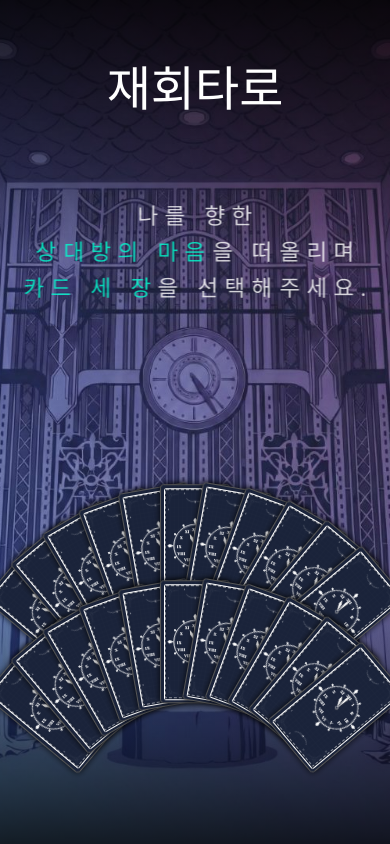
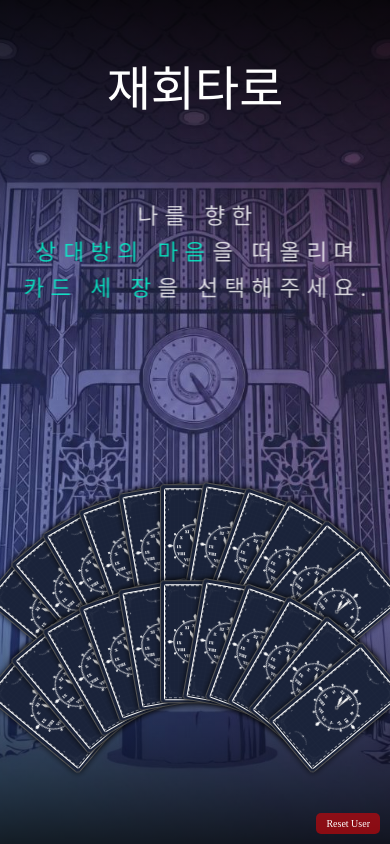
Before and after one commit to gringrape/tarotoo, a React (Vite) app: page / in a window 390 px wide. Both pictures are taken after a click on the button "시작하기". Built offline with nearby package versions, Linux system fonts and the light colour scheme; no server answers; a web font is replaced by a local one.

Commit message:
모바일 로딩

```diff
--- a/mock-server.cjs
+++ b/mock-server.cjs
@@ -144,7 +144,7 @@ const server = http.createServer((req, res) => {
                 res.writeHead(200, { 'Content-Type': 'application/json' });
                 res.end(JSON.stringify(mockResponse));
                 console.log('Response sent.');
-            }, 5000);
+            }, 100000000);
         });
         return;
     }
--- a/src/App.tsx
+++ b/src/App.tsx
@@ -7,6 +7,7 @@ import { AnalysisModal } from "./components/AnalysisModal"
 import { AnalysisResult } from "./components/AnalysisResult"
 import backImg from "./assets/background.jpg"
 import { trackPageView } from "./utils/analytics"
+import { useUser } from "./hooks/useUser"
 
 const Container = styled.div`
   display: flex;
@@ -42,6 +43,7 @@ function App() {
   const [theirCards, setTheirCards] = useState<number[]>([]);
   const [myCards, setMyCards] = useState<number[]>([]);
   const [phase, setPhase] = useState<'INTRO' | 'THEIR' | 'MY' | 'ANALYSIS'>('INTRO');
+  const { resetUser } = useUser();
 
   useEffect(() => {
     const pathMap = {
@@ -103,6 +105,7 @@ function App() {
   return (
     <Container>
       <Title>재회타로</Title>
+      <DevControls onReset={resetUser} />
 
       {phase !== 'ANALYSIS' ? (
         <>
@@ -127,4 +130,29 @@ function App() {
   )
 }
 
+function DevControls({ onReset }: { onReset: () => void }) {
+  if (!import.meta.env.DEV) return null;
+
+  return (
+    <button
+      onClick={onReset}
+      style={{
+        position: 'fixed',
+        bottom: '10px',
+        right: '10px',
+        padding: '5px 10px',
+        background: 'rgba(255, 0, 0, 0.5)',
+        color: 'white',
+        border: 'none',
+        borderRadius: '5px',
+        fontSize: '10px',
+        zIndex: 9999,
+        cursor: 'pointer'
+      }}
+    >
+      Reset User
+    </button>
+  );
+}
+
 export default App
--- a/src/components/AnalysisResult.tsx
+++ b/src/components/AnalysisResult.tsx
@@ -22,7 +22,7 @@ const Container = styled.div`
 
 const LoadingText = styled.div`
   font-family: 'GounBatang', serif;
-  font-size: 1.5rem;
+  font-size: ${theme.typography.subTitle.desktop};
   color: #E0D4FC;
   animation: blink 1.5s infinite;
 
@@ -30,6 +30,11 @@ const LoadingText = styled.div`
     0% { opacity: 0.3; }
     50% { opacity: 1; }
     100% { opacity: 0.3; }
+  }
+
+  ${theme.media.mobile} {
+    font-size: ${theme.typography.subTitle.mobile};
+    margin-top: 1rem; /* Adjust position on mobile */
   }
 `;
 
@@ -100,6 +105,10 @@ const GuidanceText = styled.div`
   color: #fff;
   text-shadow: 0 0 10px rgba(255, 255, 255, 0.5);
   text-align: center;
+
+  ${theme.media.mobile} {
+    font-size: ${theme.typography.subTitle.mobile};
+  }
 `;
 
 export function AnalysisResult({ theirCards, myCards }: AnalysisResultProps) {
--- a/src/components/Three/ClockModel.tsx
+++ b/src/components/Three/ClockModel.tsx
@@ -4,7 +4,7 @@ Run this to identify node names in the console.
 import { useGLTF } from '@react-three/drei';
 import { useFrame } from '@react-three/fiber';
 
-export function ClockModel() {
+export function ClockModel(props: any) {
     const { scene, nodes } = useGLTF('/models/classic_clock.glb');
 
     useFrame((_, delta) => {
@@ -15,5 +15,5 @@ export function ClockModel() {
         if (n.Object_5) n.Object_5.rotation.y += delta * 0.1; // Slow (Minutes/Hours)
     });
 
-    return <primitive object={scene} scale={0.3} />;
+    return <primitive object={scene} scale={0.3} {...props} />;
 }
--- a/src/components/Three/LoadingScene.tsx
+++ b/src/components/Three/LoadingScene.tsx
@@ -2,6 +2,8 @@ import { Canvas } from '@react-three/fiber';
 import { Environment, OrbitControls } from '@react-three/drei';
 import { ClockModel } from './ClockModel';
 import styled from 'styled-components';
+import { theme } from '../../styles/designSystem';
+import { useMediaQuery } from '../../hooks/useMediaQuery';
 
 const SceneContainer = styled.div`
   width: 100%;
@@ -9,15 +11,20 @@ const SceneContainer = styled.div`
   display: flex;
   justify-content: center;
   align-items: center;
+
+  ${theme.media.mobile} {
+    height: 370px; /* Reduced height to pull elements up */
+  }
 `;
 
 export function LoadingScene() {
+    const isMobile = useMediaQuery('(max-width: 768px)');
     return (
         <SceneContainer>
             <Canvas camera={{ position: [0, 0, 5], fov: 45 }}>
                 <ambientLight intensity={0.5} />
                 <spotLight position={[10, 10, 10]} angle={0.15} penumbra={1} />
-                <ClockModel />
+                <ClockModel scale={isMobile ? 0.24 : 0.3} />
                 <Environment preset="city" />
                 {/* OrbitControls for debug rotation */}
                 <OrbitControls enableZoom={false} autoRotate={false} />
--- a/src/hooks/useUser.ts
+++ b/src/hooks/useUser.ts
@@ -36,5 +36,11 @@ export function useUser() {
         localStorage.setItem(CREDITS_KEY, newCredits.toString());
     };
 
-    return { userId, credits, updateCredits };
+    const resetUser = () => {
+        localStorage.removeItem(STORAGE_KEY);
+        localStorage.removeItem(CREDITS_KEY);
+        window.location.reload();
+    };
+
+    return { userId, credits, updateCredits, resetUser };
 }
```
